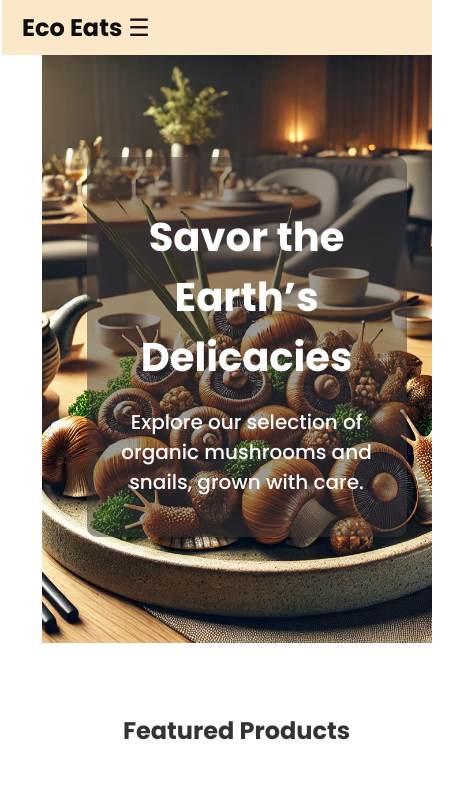
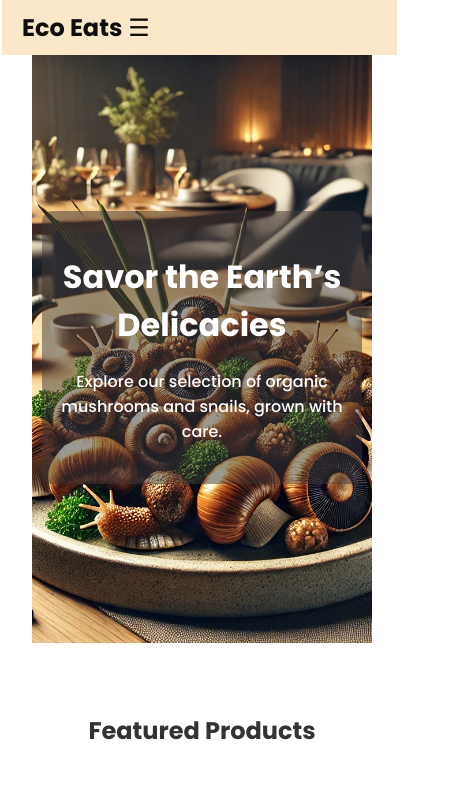
Before and after one commit to JBcollo1/Eco-eats, a React (Vite) app: page / in a window 390 px wide. Shown: the top 786 px of the page, 473 px wide, since content can reach past the window. Built offline with nearby package versions, Linux system fonts and the light colour scheme; grey boxes are pictures that could not be loaded.

Commit message:
final commit

```diff
--- a/src/pages/contactmodal.jsx
+++ b/src/pages/contactmodal.jsx
@@ -66,7 +66,7 @@ const ContactModal = () => {
           <div className={`modal-overlay ${isOpen ? 'slide-in' : 'slide-out'}`}>
             <div className="modal-content">
               <div className="modal-navbar">
-                <img src={logo} alt="Eco Eats Logo" className="logo" />
+                <img src="/assets/logo.webp" alt="Eco Eats Logo" className="logo" />
                 <button className="navbar-button" onClick={toggleFAQ}>
                   FAQs
                 </button>
--- a/src/pages/product.jsx
+++ b/src/pages/product.jsx
@@ -27,14 +27,14 @@ const ProductPage = () => {
       id: 3,
       name: 'Snail slime',
       description: 'Has a number of health benefits.',
-      image: '../../public/assets/slime.webp',
+      image: '/assets/slime.webp',
       price: '$12.99',
     },
     {
       id: 4,
       name: 'Tallow',
       description: 'Hearty and satisfying.',
-      image: '../../public/assets/Tallow.webp',
+      image: '/assets/Tallow.webp',
       price: '$18.99',
     },
     {
--- a/src/styling/Home.css
+++ b/src/styling/Home.css
@@ -2,20 +2,19 @@
 body {
   overflow-x: hidden;
   background-color: white;
+  margin: 0;
+  padding: 0;
 }
 
 .home-page {
-
   color: #333;
   text-align: center;
 }
 
 /* Hero Section Wrapper */
 .hero-wrapper {
-    overflow-x: hidden;
-    width: 100vw;
-    margin-left: calc(-50vw + 50%);
-    margin-right: calc(-50vw + 50%);
+  width: 100%;
+  margin: 0 auto;
 }
 
 .hero {
@@ -30,17 +29,18 @@ body {
   color: white;
   text-align: center;
   padding: 0 20px;
+  box-sizing: border-box;
 }
 
 .hero-content {
   width: 100%;
+  max-width: 100%;
   background-color: rgba(62, 54, 54, 0.5);
-    margin-top: -390px;
-    margin-left: -15px;
-    margin-right: 0;
+  margin: 0 auto;
   opacity: 1;
   padding: 30px;
   border-radius: 10px;
+  box-sizing: border-box;
 }
 
 .hero h1 {
@@ -71,6 +71,7 @@ body {
 /* Featured Products */
 .featured-products {
   padding: 50px 20px;
+  box-sizing: border-box;
 }
 
 .product-list {
@@ -81,8 +82,6 @@ body {
 
 /* Product Card Flip Animation */
 .product-card {
-    /* background: #f9f9f9; */
-    /* border: 1px solid #ddd; */
   perspective: 1000px;
   width: 250px;
   height: 350px;
@@ -93,8 +92,8 @@ body {
 
 .product-card-inner {
   position: relative;
-    width: 250px;
-    height: 350px;
+  width: 100%;
+  height: 100%;
   transition: transform 0.6s;
   transform-style: preserve-3d;
 }
@@ -106,8 +105,8 @@ body {
 .product-card-front,
 .product-card-back {
   position: absolute;
-    width: 250px;
-    height: 350px;
+  width: 100%;
+  height: 100%;
   backface-visibility: hidden;
   border-radius: 10px;
 }
@@ -122,8 +121,7 @@ body {
 
 .product-card-front img {
   max-width: 100%;
-
-    height: 400px;
+  height: 100%;
   border-radius: 10px 10px 0 0;
 }
 
@@ -159,14 +157,13 @@ body {
   background-color: #218838;
 }
 
-
 /* Benefits Section */
 .benefits {
   background-color: #f1f1f1;
   padding: 50px 20px;
-    width: 100vw;
-    margin-left: calc(-50vw + 50%);
-    margin-right: calc(-50vw + 50%);
+  width: 100%;
+  margin: 0 auto;
+  box-sizing: border-box;
 }
 
 .benefit-cards {
@@ -188,7 +185,8 @@ body {
   border-radius: 50%;
   transition: transform 0.3s ease-out;
 }
-  .benefit-card img:hover{
+
+.benefit-card img:hover {
   transform: rotate(30deg) scale(1.2);
   transition: transform 0.5s ease;
 }
@@ -209,6 +207,7 @@ body {
   border: 12px solid #000;
   border-radius: 10px;
   overflow: hidden;
+  box-sizing: border-box;
   box-shadow: 0 0 20px rgba(0, 0, 0, 0.8);
 }
 
@@ -220,7 +219,7 @@ body {
 
 .testimonial-container {
   position: relative;
-    height: 150px; /* Adjust according to your design */
+  height: 150px;
 }
 
 .testimonial-card {
@@ -246,15 +245,15 @@ body {
   border: none;
   padding: 10px;
   cursor: pointer;
-    z-index: 2; /* Ensure buttons appear above other elements */
+  z-index: 2;
 }
 
 .left-arrow {
-    left: -5px;
+  left: 0;
 }
 
 .right-arrow {
-    right: -5px; /* Adjust positioning to ensure visibility */
+  right: 0;
 }
 
 .arrow:hover {
@@ -278,33 +277,26 @@ body {
   background-color: #2c1ce4;
 }
 
-
-
-
-@media screen and (max-width: 768px){
-  .tv-screen{
+/* Responsive Adjustments */
+@media screen and (max-width: 768px) {
+  .tv-screen {
       width: 450px;
-    margin-right: 5px;
   }
-
 
   .hero h1 {
       font-size: 40px;
-    font-weight: 700;
-
   }
 
   .hero p {
       font-size: 20px;
-
   }
 }
 
-@media screen and (max-width: 480px){
-  .tv-screen{
+@media screen and (max-width: 480px) {
+  .tv-screen {
       width: 300px;
-    margin-right: 5px;
   }
+
   .hero {
       height: 70vh;
       padding: 0 10px;
@@ -312,20 +304,15 @@ body {
   }
 
   .hero-content {
-    margin-top: 0;
-    margin-left: 0;
-    max-width: 300px;
+      max-width: 100%;
       padding: 10px;
   }
 
   .hero h1 {
-    font-size: 40px;
-    font-weight: 700;
-
+      font-size: 32px;
   }
 
   .hero p {
-    font-size: 20px;
-
+      font-size: 16px;
   }
 }
--- a/src/styling/product.css
+++ b/src/styling/product.css
@@ -1,5 +1,5 @@
 .item-page {
-    font-family: 'Arial', sans-serif;
+    font-family: poppins;
     color: #333;
     text-align: center;
 }
@@ -48,11 +48,33 @@
 
 .item-graph {
     padding: 50px 20px;
+    width: 100%;
+    max-width: 100%; /* Ensure the graph fits within the screen width */
+    box-sizing: border-box; /* Include padding in the element's width */
 }
 
 .item-graph h2 {
     margin-bottom: 20px;
 }
+
+@media (max-width: 720px) {
+    .item-list {
+        flex-direction: column;
+        align-items: center;
+    }
+
+    .item-card {
+        width: 90%;
+        max-width: 100%;
+    }
+
+    .item-graph {
+        padding: 20px 10px;
+        width: 100%;
+        max-width: 100%;
+    }
+}
+
 @media (max-width: 480px) {
     .item-list {
         flex-direction: column;
@@ -66,20 +88,7 @@
 
     .item-graph {
         padding: 20px 10px;
+        width: 100%; /* Ensure the graph fits within the screen width */
+        max-width: 100%;
     }
 }
-@media (max-width: 720px) {
-    .item-list {
-        flex-direction: column;
-        align-items: center;
-    }
-
-    .item-card {
-        width: 90%;
-        max-width: 100%;
-    }
-
-    .item-graph {
-        padding: 20px 10px;
-    }
-}
```
Lines whose indentation alone changed are shown as unchanged.
